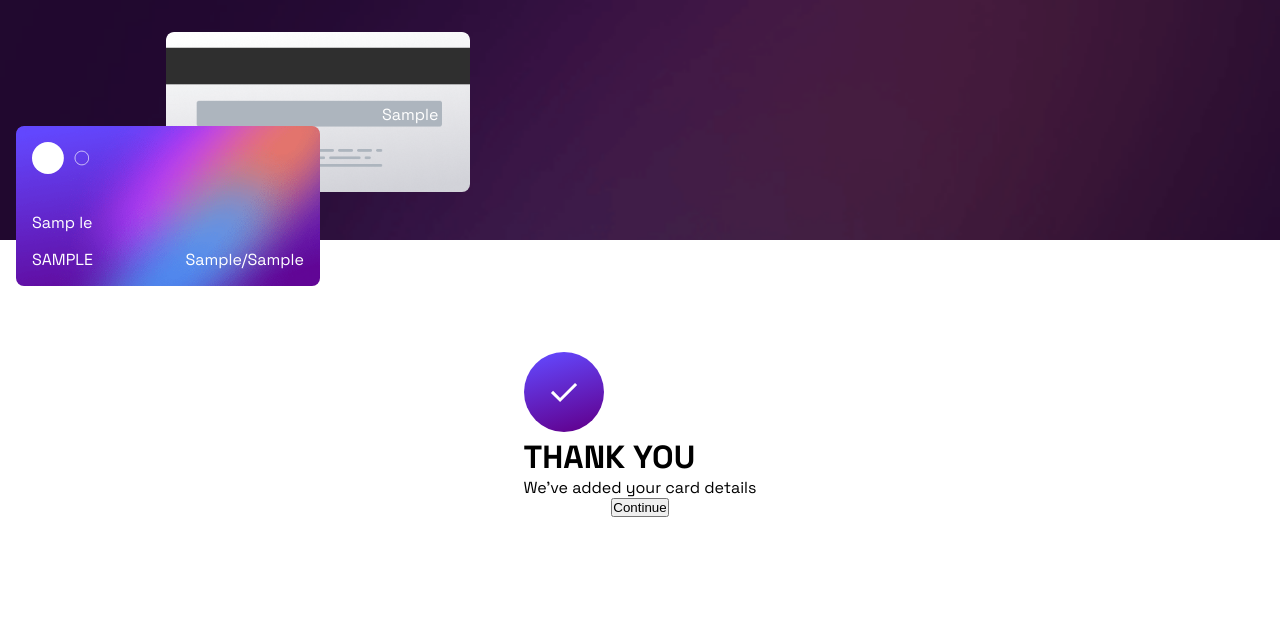
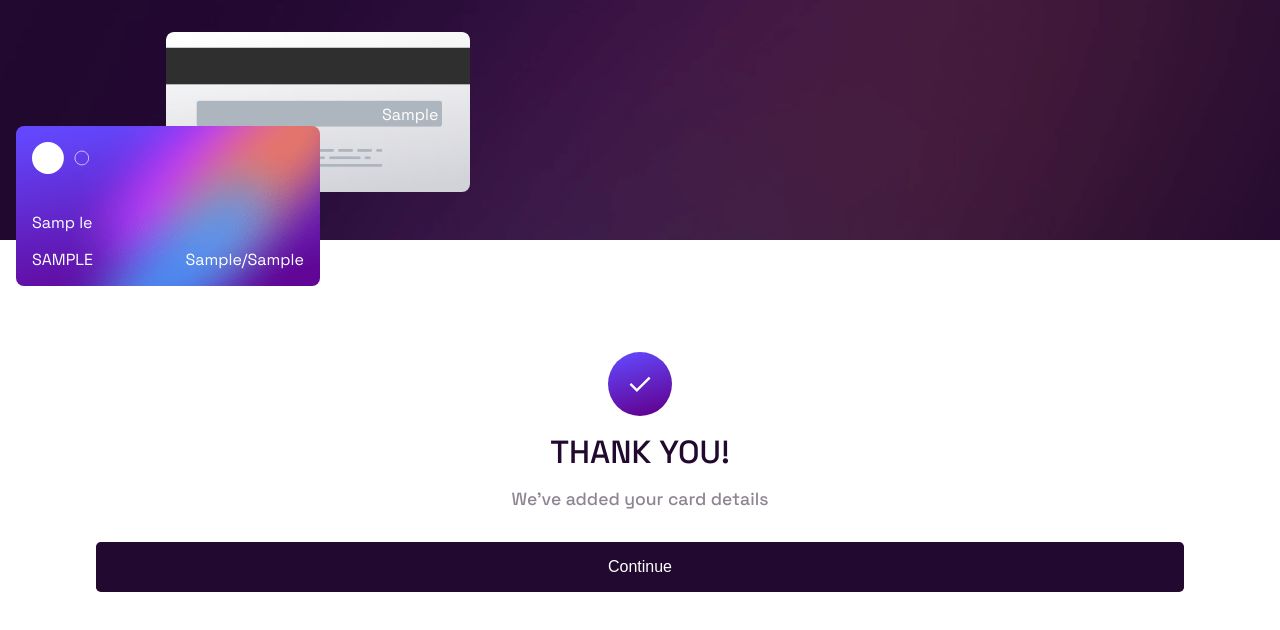
Before and after one commit to Nuuriii/interactive-card, a React (Vite) app: page / in a window 1280 px wide. Both pictures are taken after typing "Sample", "Sample", "Sample", "Sample", "Sample" into the empty fields and a click on the button "Confirm". Shown: the top 630 px of the page. Built offline with nearby package versions, Linux system fonts and the light colour scheme.

Commit message:
feat: implement Success Message Component

```diff
--- a/src/components/successMessage/Success.style.ts
+++ b/src/components/successMessage/Success.style.ts
@@ -3,13 +3,49 @@ import styled from 'styled-components';
 export const Wrapper = styled.div`
   display: flex;
   margin-top: 7rem;
+  width: 85%;
   flex-direction: column;
   align-items: center;
 `;
 
 export const Message = styled.div`
   display: flex;
+  align-items: center;
   flex-direction: column;
 `;
 
-export const Title = styled.h1``;
+export const Image = styled.img`
+  height: 4rem;
+  width: 4rem;
+`;
+
+export const Title = styled.h1`
+  color: hsl(278, 68%, 11%);
+  margin: 1rem 0;
+  font-weight: 500;
+`;
+
+export const Information = styled.p`
+  color: hsl(279, 6%, 55%);
+  font-weight: 500;
+  font-size: 1.1rem;
+  margin-bottom: 2rem;
+`;
+
+export const Button = styled.button`
+  width: 100%;
+  border: none;
+  border-radius: 0.3rem;
+  padding: 1rem 0;
+  font-size: 1rem;
+  font-weight: 500;
+  color: hsl(0, 0%, 100%);
+  text-align: center;
+  background-color: hsl(278, 68%, 11%);
+  &:hover {
+    background-color: hsl(278, 67%, 22%);
+  }
+  &:active {
+    transform: scale(0.957);
+  }
+`;
--- a/src/components/successMessage/Success.tsx
+++ b/src/components/successMessage/Success.tsx
@@ -1,15 +1,26 @@
-import { Wrapper } from './Success.style';
+import {
+  Wrapper,
+  Message,
+  Image,
+  Title,
+  Information,
+  Button,
+} from './Success.style';
 import CompleteIcon from '../../assets/icon-complete.svg';
 
 export const Success = () => {
+  const handleReturnToForm = () => {
+    window.location.reload();
+  };
+
   return (
     <Wrapper>
-      <div>
-        <img src={CompleteIcon} alt='' />
-        <h1>THANK YOU</h1>
-        <p>We've added your card details</p>
-      </div>
-      <button>Continue</button>
+      <Message>
+        <Image src={CompleteIcon} alt='' />
+        <Title>THANK YOU!</Title>
+        <Information>We've added your card details</Information>
+      </Message>
+      <Button onClick={handleReturnToForm}>Continue</Button>
     </Wrapper>
   );
 };
```
